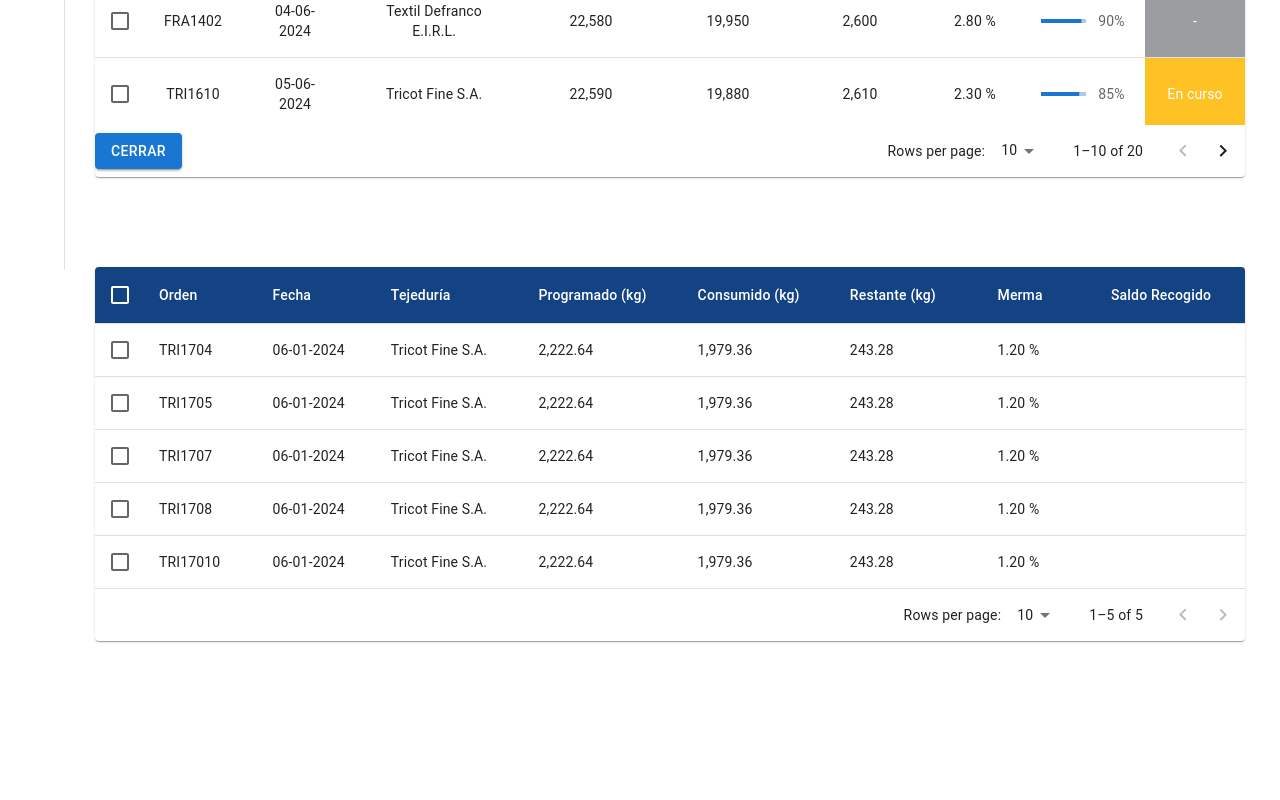
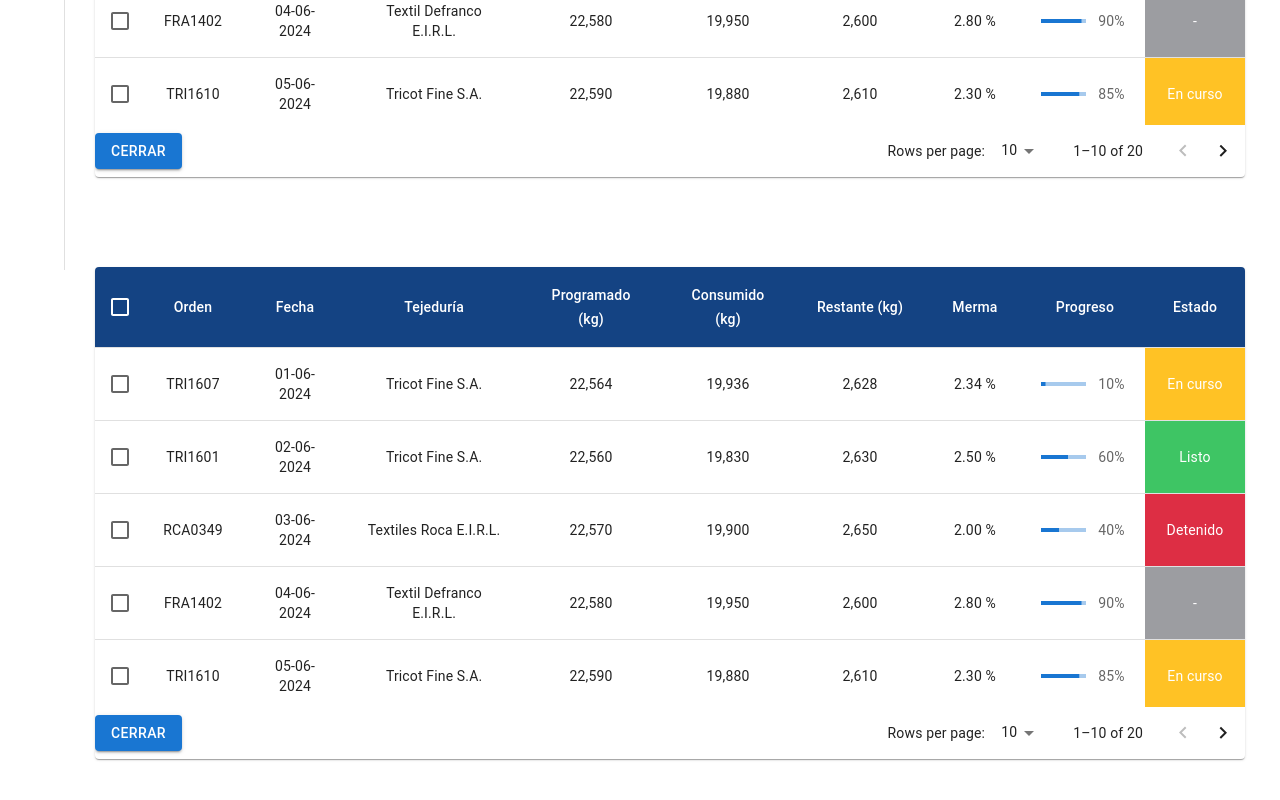
Before and after one commit to boston-sistemas/ERP-Frontend, a Next.js app: page /revision_stock in a window 1280 px wide. Shown: the part 530-1330 px from the top of the page. Built offline with nearby package versions, Linux system fonts and the light colour scheme.

Commit message:
empezando 2da tabla

```diff
--- a/src/components/operaciones/tablas/tabla_stock_cerrado.tsx
+++ b/src/components/operaciones/tablas/tabla_stock_cerrado.tsx
@@ -7,25 +7,38 @@ import TableContainer from '@mui/material/TableContainer';
 import TableHead from '@mui/material/TableHead';
 import TablePagination from '@mui/material/TablePagination';
 import TableRow from '@mui/material/TableRow';
+import { Button, Typography } from '@mui/material';
 import Checkbox from '@mui/material/Checkbox';
+import Box from '@mui/material/Box';
+import Dialog from '@mui/material/Dialog';
+import DialogActions from '@mui/material/DialogActions';
+import DialogContent from '@mui/material/DialogContent';
+import DialogTitle from '@mui/material/DialogTitle';
+import IconButton from '@mui/material/IconButton';
+import CloseIcon from '@mui/icons-material/Close';
+import ErrorOutlineIcon from '@mui/icons-material/ErrorOutline';
+import LinearProgress from '@mui/material/LinearProgress';
+
+
 
 interface Column {
-  id: 'order' | 'date' | 'textile' | 'programmed' | 'consumed' | 'remaining' | 'waste' | 'balance';
+  id: 'order' | 'date' | 'textile' | 'programmed' | 'consumed' | 'remaining' | 'waste' | 'progress' | 'state';
   label: string;
   minWidth?: number;
   align?: 'right' | 'left' | 'center';
-  format?: (value: number) => string;
+  format?: (value: any) => string;
 }
 
 const columns: readonly Column[] = [
-  { id: 'order', label: 'Orden', minWidth: 100, align: 'left' },
-  { id: 'date', label: 'Fecha', minWidth: 100, align: 'left' },
-  { id: 'textile', label: 'Tejeduría', minWidth: 130, align: 'left' },
-  { id: 'programmed', label: 'Programado (kg)', minWidth: 130, align: 'left', format: (value: number) => value.toLocaleString('en-US') },
-  { id: 'consumed', label: 'Consumido (kg)', minWidth: 130, align: 'left', format: (value: number) => value.toLocaleString('en-US') },
-  { id: 'remaining', label: 'Restante (kg)', minWidth: 130, align: 'left', format: (value: number) => value.toLocaleString('en-US') },
-  { id: 'waste', label: 'Merma', minWidth: 100, align: 'left', format: (value: number) => `${value.toFixed(2)} %` },
-  { id: 'balance', label: 'Saldo Recogido', minWidth: 120, align: 'left'},
+  { id: 'order', label: 'Orden', minWidth: 100, align: 'center' },
+  { id: 'date', label: 'Fecha', minWidth: 100, align: 'center' },
+  { id: 'textile', label: 'Tejeduría', minWidth: 130, align: 'center' },
+  { id: 'programmed', label: 'Programado (kg)', minWidth: 130, align: 'center', format: (value: number) => value.toLocaleString('en-US') },
+  { id: 'consumed', label: 'Consumido (kg)', minWidth: 130, align: 'center', format: (value: number) => value.toLocaleString('en-US') },
+  { id: 'remaining', label: 'Restante (kg)', minWidth: 130, align: 'center', format: (value: number) => value.toLocaleString('en-US') },
+  { id: 'waste', label: 'Merma', minWidth: 100, align: 'center', format: (value: number) => `${value.toFixed(2)} %` },
+  { id: 'progress', label: 'Progreso', minWidth: 120, align: 'center', format: (value: number) => `${value.toFixed(2)} %` },
+  { id: 'state', label: 'Estado', minWidth: 100, align: 'center' },
 ];
 
 interface Data {
@@ -36,7 +49,8 @@ interface Data {
   consumed: number;
   remaining: number;
   waste: number;
-  balance: boolean;
+  progress: number;
+  state: string;
 }
 
 function createData(
@@ -47,28 +61,65 @@ function createData(
   consumed: number,
   remaining: number,
   waste: number,
-  balance: boolean,
+  progress: number,
+  state: string,
 ): Data {
-  return { order, date, textile, programmed, consumed, remaining, waste, balance };
+  return { order, date, textile, programmed, consumed, remaining, waste, progress, state};
 }
 
-// Replace with your actual data rows
 const rows = [
-  createData('TRI1704', '06-01-2024', 'Tricot Fine S.A.', 2222.64, 1979.36, 243.28, 1.2, false),
-  createData('TRI1705', '06-01-2024', 'Tricot Fine S.A.', 2222.64, 1979.36, 243.28, 1.2, false),
-  createData('TRI1707', '06-01-2024', 'Tricot Fine S.A.', 2222.64, 1979.36, 243.28, 1.2, false),
-  createData('TRI1708', '06-01-2024', 'Tricot Fine S.A.', 2222.64, 1979.36, 243.28, 1.2, false),
-  createData('TRI17010', '06-01-2024', 'Tricot Fine S.A.', 2222.64, 1979.36, 243.28, 1.2, false),
+  createData('TRI1607', '01-06-2024', 'Tricot Fine S.A.', 22564, 19936, 2628, 2.34, 10.00, 'En curso'),
+  createData('TRI1601', '02-06-2024', 'Tricot Fine S.A.', 22560, 19830, 2630, 2.50, 60.00, 'Listo'),
+  createData('RCA0349', '03-06-2024', 'Textiles Roca E.I.R.L.', 22570, 19900, 2650, 2.00, 40.00, 'Detenido'),
+  createData('FRA1402', '04-06-2024', 'Textil Defranco E.I.R.L.', 22580, 19950, 2600, 2.80, 90.00, '-'),
+  createData('TRI1610', '05-06-2024', 'Tricot Fine S.A.', 22590, 19880, 2610, 2.30, 85.00, 'En curso'),
+  createData('FRA1403', '06-06-2024', 'Textil Defranco E.I.R.L.', 22540, 19870, 2640, 2.60, 70.00, 'Listo'),
+  createData('RCA0350', '07-06-2024', 'Textiles Roca E.I.R.L.', 22550, 19920, 2660, 1.90, 50.00, 'Detenido'),
+  createData('TRI1612', '08-06-2024', 'Tricot Fine S.A.', 22600, 19980, 2670, 2.70, 95.00, '-'),
+  createData('RCA0351', '09-06-2024', 'Textiles Roca E.I.R.L.', 22520, 19840, 2680, 2.10, 75.00, 'En curso'),
+  createData('FRA1404', '10-06-2024', 'Textil Defranco E.I.R.L.', 22530, 19890, 2690, 2.90, 65.00, 'Listo'),
+  createData('TRI1613', '11-06-2024', 'Tricot Fine S.A.', 22510, 19820, 2611, 2.40, 55.00, 'Detenido'),
+  createData('RCA0352', '12-06-2024', 'Textiles Roca E.I.R.L.', 22610, 19910, 2612, 2.20, 45.00, '-'),
+  createData('FRA1405', '13-06-2024', 'Textil Defranco E.I.R.L.', 22620, 19940, 2613, 3.00, 35.00, 'En curso'),
+  createData('TRI1614', '14-06-2024', 'Tricot Fine S.A.', 22630, 19850, 2614, 1.80, 25.00, 'Listo'),
+  createData('RCA0353', '15-06-2024', 'Textiles Roca E.I.R.L.', 22640, 19960, 2615, 1.70, 15.00, 'Detenido'),
+  createData('FRA1406', '16-06-2024', 'Textil Defranco E.I.R.L.', 22650, 19970, 2616, 3.10, 5.00, '-'),
+  createData('TRI1615', '17-06-2024', 'Tricot Fine S.A.', 22660, 19860, 2617, 1.60, 20.00, 'En curso'),
+  createData('RCA0354', '18-06-2024', 'Textiles Roca E.I.R.L.', 22670, 19930, 2618, 2.60, 30.00, 'Listo'),
+  createData('FRA1407', '19-06-2024', 'Textil Defranco E.I.R.L.', 22680, 19940, 2619, 1.50, 40.00, 'Detenido'),
+  createData('TRI1616', '20-06-2024', 'Tricot Fine S.A.', 22690, 19870, 2620, 1.40, 50.00, '-')
 ];
 
-export default function Tabla_stock_cerrado() {
+export default function Tabla_stock_pendiente() {
   const [page, setPage] = React.useState(0);
   const [rowsPerPage, setRowsPerPage] = React.useState(10);
   const [selected, setSelected] = React.useState<Record<string, boolean>>({});
+  const [openDialog, setOpenDialog] = React.useState(false);
+
+  const handleClickOpen = () => setOpenDialog(true);
+
+
+  const handleClose = () => setOpenDialog(false);
+
+  const getSelectedRows = () => {
+    return Object.keys(selected)
+      .filter((key) => selected[key])
+      .map((key) => rows.find((row) => row.order === key)!)
+      .filter(Boolean)
+      .map((row) => ({
+        order: row.order,
+        textile: row.textile,
+        consumed: row.consumed,
+        programmed: row.programmed,
+        progress: row.progress
+      }));
+  };
+
 
   const handleChangePage = (event: unknown, newPage: number) => {
     setPage(newPage);
   };
+
 
   const handleChangeRowsPerPage = (event: React.ChangeEvent<HTMLInputElement>) => {
     setRowsPerPage(+event.target.value);
@@ -88,35 +139,57 @@ export default function Tabla_stock_cerrado() {
   };
 
   const handleClick = (event: React.MouseEvent<unknown>, order: string) => {
-    setSelected((prevSelected) => ({
-      ...prevSelected,
-      [order]: !prevSelected[order],
-    }));
+    const newSelected = { ...selected, [order]: !selected[order] };
+    if (newSelected[order]) {
+      setSelected(newSelected);
+    } else {
+      const remainingSelected = { ...newSelected };
+      delete remainingSelected[order];
+      setSelected(remainingSelected);
+    }
   };
+
+  const selectedRows = getSelectedRows();
+  const isAnyOrderSelected = selectedRows.length > 0;
 
   const isSelected = (order: string) => !!selected[order];
 
+  const getStateColor = (state: any) => {
+    switch (state) {
+      case '-':
+        return '#9C9DA1';
+      case 'Detenido':
+        return '#DD2E44';
+      case 'En curso':
+        return '#FFC225';
+      case 'Listo':
+        return '#3EC564';
+      default:
+        return 'none';
+    }
+  };
+
   return (
-    <Paper sx={{ width: 'calc(100% - 130px)', overflow: 'hidden', marginLeft: '95px', marginTop: '20px', marginBottom: '160px'}}>
+    <Paper sx={{ width: 'calc(100% - 130px)', overflow: 'hidden', marginLeft: '95px', marginTop: '20px', marginBottom: '90px'}}>
       <TableContainer sx={{ maxHeight: 440 }}>
         <Table stickyHeader aria-label="sticky table">
           <TableHead>
             <TableRow>
             <TableCell padding="checkbox" style={{ backgroundColor: 'rgb(20, 67, 131)'}}>
               <Checkbox
-                color="default" // Establecer el color predeterminado para poder aplicar estilos personalizados
+                color="default"
                 indeterminate={Object.keys(selected).length > 0 && Object.keys(selected).length < rows.length}
                 checked={rows.length > 0 && Object.keys(selected).length === rows.length}
                 onChange={handleSelectAllClick}
                 sx={{
                   color: 'white', // Color por defecto del icono
-                  '&.MuiCheckbox-root': { // Estilos para el estado no marcado
+                  '&.MuiCheckbox-root': {
                     color: 'white', // Color del borde del checkbox cuando no está seleccionado
                   },
-                  '&.Mui-checked': { // Estilos para el estado marcado
+                  '&.Mui-checked': {
                     color: 'white', // Color del checkbox cuando está seleccionado
                   },
-                  '& .MuiSvgIcon-root': { // Estilos para el icono dentro del checkbox
+                  '& .MuiSvgIcon-root': {
                     fill: 'white', // Color del interior del checkbox
                   },
                 }}
@@ -126,7 +199,7 @@ export default function Tabla_stock_cerrado() {
                 <TableCell
                   key={column.id}
                   align={column.align}
-                  style={{ backgroundColor: 'rgb(20, 67, 131)', color: 'white', minWidth: column.minWidth }}
+                  style={{ backgroundColor: 'rgb(20, 67, 131)', color: 'white', minWidth: column.minWidth}}
                 >
                   {column.label}
                 </TableCell>
@@ -138,6 +211,7 @@ export default function Tabla_stock_cerrado() {
               .slice(page * rowsPerPage, page * rowsPerPage + rowsPerPage)
               .map((row) => {
                 const isItemSelected = isSelected(row.order);
+                const stateColor = getStateColor(row.state);
                 return (
                   <TableRow
                     hover
@@ -156,11 +230,30 @@ export default function Tabla_stock_cerrado() {
                     </TableCell>
                     {columns.map((column) => {
                       const value = row[column.id];
+
                       return (
-                        <TableCell key={column.id} align={column.align}>
-                          {column.format && typeof value === 'number'
-                            ? column.format(value)
-                            : value}
+                        <TableCell
+                          key={column.id}
+                          align={column.align}
+                          style={{
+                            minWidth: column.minWidth,
+                            ...(column.id === 'state' ? { backgroundColor: stateColor, color: 'white' } : {}),
+                          }}>
+                          {column.id === 'progress' ? (
+                            // Se asegura de que el contexto en el que se usa value, se maneje como un número.
+                            <Box display="flex" alignItems="center">
+                              <Box width="100%" mr={1}>
+                                {/* Verifica que value sea realmente un número antes de usarlo */}
+                                <LinearProgress variant="determinate" value={typeof value === 'number' ? value : 0} />
+                              </Box>
+                              <Box minWidth={35}>
+                                <Typography variant="body2" color="textSecondary">
+                                  {/* Se convierte value a número para el texto, si no es un número se usa 0 */}
+                                  {`${Math.round(typeof value === 'number' ? value : 0)}%`}
+                                </Typography>
+                              </Box>
+                            </Box>
+                          ) : column.format && value !== null && value !== undefined ? column.format(value) : value}
                         </TableCell>
                       );
                     })}
@@ -170,15 +263,110 @@ export default function Tabla_stock_cerrado() {
           </TableBody>
         </Table>
       </TableContainer>
+
+      <Box sx={{
+        display: 'flex',
+        justifyContent: 'space-between',
+        alignItems: 'center',
+        flexWrap: 'wrap',
+        }}>
+          <Button
+            variant="contained"
+            className="mt-4 mb-4 ml-4 w-50 bg-gray-700 text-white py-1 rounded hover:bg-black transition duration-300 ease-in-out"
+            onClick={handleClickOpen}
+          >
+            Cerrar
+          </Button>
+          <Box sx={{ flex: '1 1 auto' }}>
+
             <TablePagination
-        rowsPerPageOptions={[10, 25, 100]}
+              rowsPerPageOptions={[10, 25, 50]}
               component="div"
               count={rows.length}
               rowsPerPage={rowsPerPage}
               page={page}
               onPageChange={handleChangePage}
               onRowsPerPageChange={handleChangeRowsPerPage}
+              className="mt-0"
             />
+          </Box>
+        </Box>
+
+
+    {/*ALERTA POPUP*/}
+    {/* Dialog */}
+
+    <Dialog
+      open={openDialog}
+      onClose={handleClose}
+      PaperProps={{
+        style: { borderRadius: 8, overflow: 'hidden', maxWidth: '680px', width: '100%' }, // Ajusta el ancho aquí
+      }}
+    >
+      <DialogTitle sx={{ m: 0, p: 2, display: 'flex', alignItems: 'center', justifyContent: 'center', position: 'relative' }}>
+        <ErrorOutlineIcon color="warning" sx={{ fontSize: '10rem', top: 10, left: 'calc(50% - 20px)' }} />
+        <IconButton
+          aria-label="close"
+          onClick={handleClose}
+          sx={{
+            position: 'absolute',
+            right: 8,
+            top: 8,
+            color: (theme) => theme.palette.grey[500],
+          }}
+        >
+          <CloseIcon />
+        </IconButton>
+      </DialogTitle>
+      <DialogContent dividers sx={{ overflowX: 'auto', width: '100%' }}>
+        {!isAnyOrderSelected ? (
+          <Typography gutterBottom textAlign="center" mt="10px" fontSize="18px">
+            No hay nada seleccionado
+          </Typography>
+        ) : (
+          <>
+            <Typography gutterBottom textAlign="center" mb="20px" fontSize="18px">
+              ¿Estás seguro de <strong>cerrar</strong> esta orden?
+            </Typography>
+            <Box sx={{ overflowX: 'auto' }}>
+              <Table size="small" sx={{ margin: 'auto', maxWidth: '700px' }}>
+                <TableHead>
+                  <TableRow>
+                    <TableCell align="center">Orden</TableCell>
+                    <TableCell align="center">Tejeduría</TableCell>
+                    <TableCell align="center">Consumido (kg)</TableCell>
+                    <TableCell align="center">Programado (kg)</TableCell>
+                    <TableCell align="center">Progreso (%)</TableCell>
+                  </TableRow>
+                </TableHead>
+                <TableBody>
+                  {getSelectedRows().map((row) => (
+                    <TableRow key={row.order}>
+                      <TableCell align="center">{row.order}</TableCell>
+                      <TableCell align="center">{row.textile}</TableCell>
+                      <TableCell align="center">{row.consumed}</TableCell>
+                      <TableCell align="center">{row.programmed}</TableCell>
+                      <TableCell align="center">{row.progress.toFixed(2)}</TableCell>
+                    </TableRow>
+                  ))}
+                </TableBody>
+              </Table>
+            </Box>
+          </>
+        )}
+      </DialogContent>
+      <DialogActions>
+        <Button onClick={handleClose}>
+          Cancelar
+        </Button>
+        {selected !== null && (
+          <Button onClick={handleClose} color="error">
+            Aceptar
+          </Button>
+        )}
+      </DialogActions>
+    </Dialog>
     </Paper>
+
   );
 }
```
Lines whose indentation alone changed are shown as unchanged.
